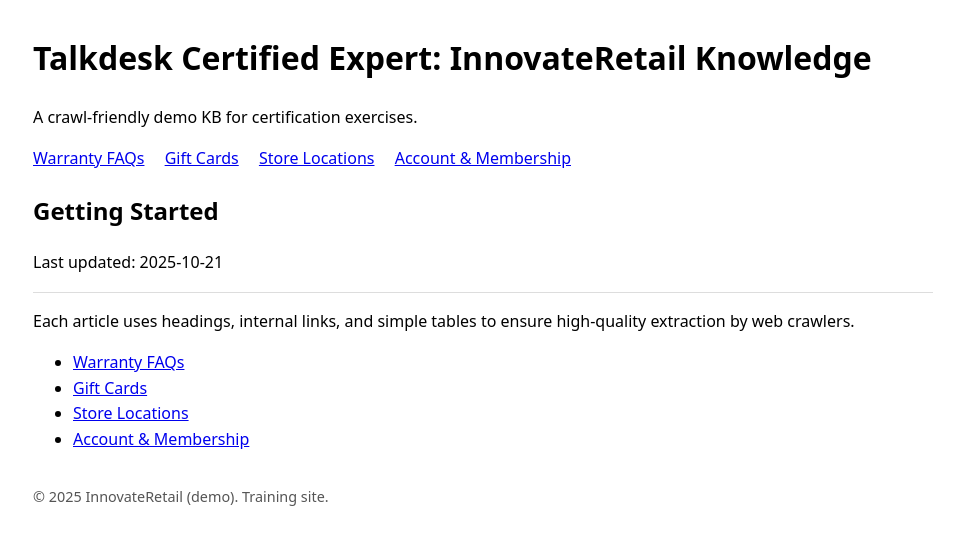
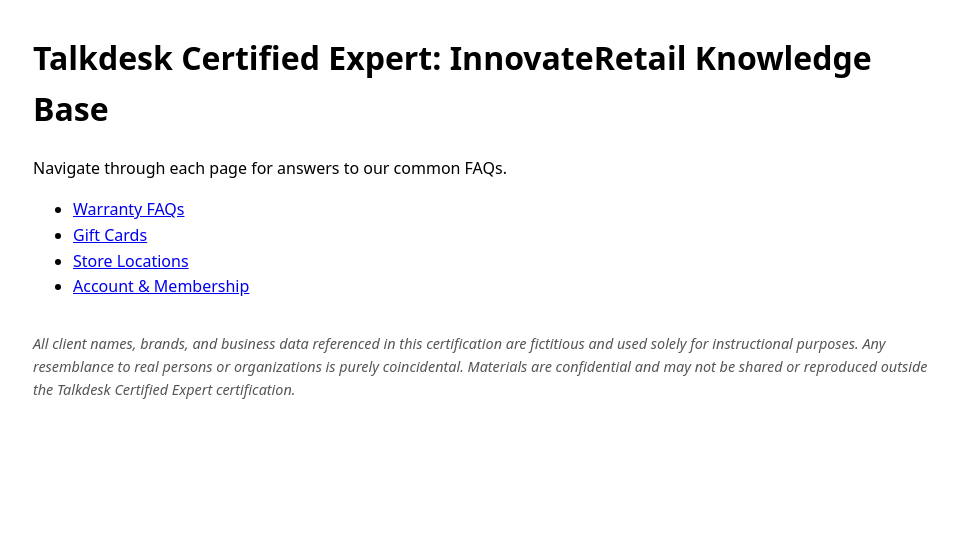
Before and after one commit to emilytaylor-td/td-certified-expert-innovateretail-kb, a website: page td-certified-expert-innovateretail-kb/index.html in a window 1280 px wide. Shown: the whole page, without its empty margins (157-1115 px from the left). Drawn offline with Linux system fonts and the light colour scheme.

Commit message:
Update index.html
adding disclaimer

```diff
--- a/td-certified-expert-innovateretail-kb/index.html
+++ b/td-certified-expert-innovateretail-kb/index.html
@@ -6,33 +6,18 @@
     <title>Talkdesk Certified Expert: InnovateRetail Knowledge</title>
     <meta
       name="description"
-      content="Dummy knowledge repository for certification exercises."
+      content="Dummy knowledge repository for Talkdesk certification."
     />
     <link rel="stylesheet" href="/styles.css" />
   </head>
   <body>
     <header>
-      <h1>Talkdesk Certified Expert: InnovateRetail Knowledge</h1>
-      <p>A crawl-friendly demo KB for certification exercises.</p>
+      <h1>Talkdesk Certified Expert: InnovateRetail Knowledge Base</h1>
+      <p>Navigate through each page for answers to our common FAQs.</p>
     </header>
-
-    <nav aria-label="Primary">
-      <a href="/articles/warranty-faqs.html">Warranty FAQs</a>
-      <a href="/articles/gift-cards.html">Gift Cards</a>
-      <a href="/articles/store-locations.html">Store Locations</a>
-      <a href="/articles/account-membership.html">Account &amp; Membership</a>
-    </nav>
 
     <main>
       <article>
-        <header>
-          <h2>Getting Started</h2>
-          <p>Last updated: 2025-10-21</p>
-        </header>
-        <p>
-          Each article uses headings, internal links, and simple tables to
-          ensure high-quality extraction by web crawlers.
-        </p>
         <ul>
           <li><a href="/articles/warranty-faqs.html">Warranty FAQs</a></li>
           <li><a href="/articles/gift-cards.html">Gift Cards</a></li>
@@ -47,7 +32,15 @@
     </main>
 
     <footer>
-      <p>&copy; 2025 InnovateRetail (demo). Training site.</p>
+      <p>
+        <em
+          >All client names, brands, and business data referenced in this
+          certification are fictitious and used solely for instructional
+          purposes. Any resemblance to real persons or organizations is purely
+          coincidental. Materials are confidential and may not be shared or
+          reproduced outside the Talkdesk Certified Expert certification.</em
+        >
+      </p>
     </footer>
   </body>
 </html>
```
